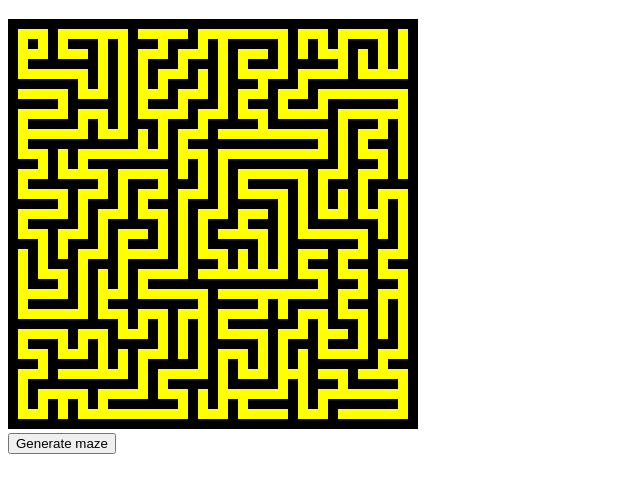
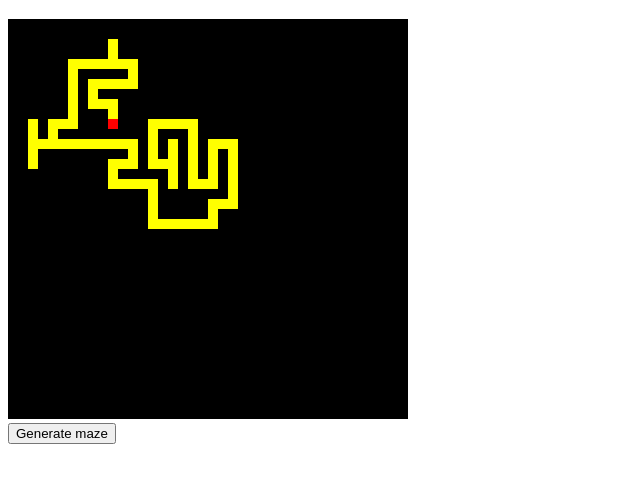
Before and after one commit to dpMelian/maze-generator, a plain HTML site: page index.html in a window 1280 px wide. Both pictures are taken after a click on the button "Generate maze". Shown: the part 61-554 px from the top of the page, without its empty margins (0-640 px from the left). Drawn offline with Linux system fonts and the light colour scheme.

Commit message:
Changed algorithm to backtrack

```diff
--- a/index.html
+++ b/index.html
@@ -12,5 +12,6 @@
         </div>
 
         <script type="text/javascript" src="src/maze.js"></script>
+        <script type="text/javascript" src="src/stack.js"></script>
     </body>
 </html>
--- a/src/maze.js
+++ b/src/maze.js
@@ -1,27 +1,33 @@
 const cellSize = 10;
-const rows = 41;
-const columns = 41;
-var cellsTest = createArray(rows, columns);
+const rows = 40;
+const columns = 40;
+var cells = createArray(rows, columns);
 var randomDirections = [];
+var stack;
+var counter = 0;
 
 function Maze() {
+    stack = new Stack();
     for(let i = 0; i < rows; i++){
         for(let j = 0; j < columns; j++){
-            cellsTest[i][j] = new Cell();
+            cells[i][j] = new Cell();
+            cells[i][j].x = i;
+            cells[i][j].y = j;
         }
     }
 
     const canvas = document.getElementById('maze');
 
-    canvas.width = 410;
-    canvas.height = 410;
+    canvas.width = 400;
+    canvas.height = 400;
 
     const ctx = canvas.getContext('2d');
     ctx.clearRect(0, 0, canvas.width, canvas.height);
 
     Draw(ctx);
 
-    generateMaze(ctx, 1, 3);
+    //generateMaze(ctx, 1, 3);
+    backtracker(ctx, 10, 10);
 
     Draw(ctx);
 }
@@ -29,11 +35,14 @@ function Maze() {
 const Draw = async(ctx) => {
     for(let i = 0; i < rows; i++){
         for(let j = 0; j < columns; j++){
-            if(cellsTest[i][j].isWall){
+            if(cells[i][j].isWall){
                 ctx.fillStyle = '#000000';
                 ctx.fillRect(i * cellSize, j * cellSize, cellSize, cellSize);
             } else {
                 ctx.fillStyle = '#ffff00';
+                if(i === 10 && j === 10){
+                    ctx.fillStyle = '#ff0000';
+                }
                 ctx.fillRect(i * cellSize, j * cellSize, cellSize, cellSize);
             }
         }
@@ -43,19 +52,129 @@ const Draw = async(ctx) => {
 class Cell{
     constructor(){
         this.isWall = true;
+        this.isVisited = false;
+        this.x = 0;
+        this.y = 0;
     }
 }
 
-function createArray(length) {
-    var arr = new Array(length || 0),
-        i = length;
+function backtracker(ctx, x, y) {
+    cells[x][y].isVisited = true;
+    cells[x][y].isWall = false;
+    stack.push(cells[x][y]);
 
-    if (arguments.length > 1) {
-        var args = Array.prototype.slice.call(arguments, 1);
-        while(i--) arr[length-1 - i] = createArray.apply(this, args);
+    counter++;
+
+    var randomDirections = [];
+    for(let i = 0; i < 4; i++){
+        if(!cells[x][y-2].isVisited && i == 0){
+            randomDirections.push(1);
+        }
+        if(!cells[x+2][y].isVisited && i == 1){
+            randomDirections.push(2);
+        }
+        if(!cells[x][y+2].isVisited && i == 2){
+            randomDirections.push(3);
+        }
+        if(!cells[x-2][y].isVisited && i == 3){
+            randomDirections.push(4);
+        }
+    }
+    var foo = stack.peek();
+    console.log(foo.x, foo.y);
+    shuffle(randomDirections);
+    if(randomDirections.length == 0){
+        console.log('************************')
+        stack.pop();
+        var topOfStack = stack.pop();
+        console.log(topOfStack.x, topOfStack.y);
+        backtracker(ctx, topOfStack.x, topOfStack.y);
     }
 
-    return arr;
+    for(let i = 0; i < randomDirections.length; i++){
+        if(counter == 60){
+            break;
+        }
+
+        switch(randomDirections[i]){
+            case 1: //up
+                if(cells[x][y-1] && !cells[x][y-2].isVisited && y-2 !== 0){
+                    stack.push(cells[x][y-2]);
+                    //stack.push(cells[x][y-1]);
+                    cells[x][y-2].isVisited = true;
+                    cells[x][y-1].isVisited = true;
+                    cells[x][y-2].isWall = false;
+                    cells[x][y-1].isWall = false;
+                    backtracker(ctx, x, y-2);
+                } else if(cells[x][y-2].isVisited && y-2 !== 0){
+                    backtracker(ctx, x, y);
+                } else if(y-2 === 0){
+                    stack.pop();
+                    stack.pop();
+                    var topOfStack = stack.peek();
+                    backtracker(ctx, topOfStack.x, topOfStack.y);
+                }
+                break;
+            case 2: //right
+                if(cells[x+2][y] && !cells[x+2][y].isVisited && x+2 !== 39){
+                    stack.push(cells[x+2][y]);
+                    //stack.push(cells[x+1][y]);
+                    cells[x+2][y].isVisited = true;
+                    cells[x+1][y].isVisited = true;
+                    cells[x+2][y].isWall = false;
+                    cells[x+1][y].isWall = false;
+                    backtracker(ctx, x+2, y);
+                } else if(cells[x+1][y].isVisited && x+2 !== 39){
+                    backtracker(ctx, x, y);
+                } else if(x+2 === 39){
+                    stack.pop();
+                    stack.pop();
+                    var topOfStack = stack.peek();
+                    backtracker(ctx, topOfStack.x, topOfStack.y);
+                }
+                break;
+            case 3: //down
+                if(cells[x][y+2] && !cells[x][y+2].isVisited && y+2 !== 39){
+                    stack.push(cells[x][y+2]);
+                    //stack.push(cells[x][y+1]);
+                    cells[x][y+2].isVisited = true;
+                    cells[x][y+1].isVisited = true;
+                    cells[x][y+2].isWall = false;
+                    cells[x][y+1].isWall = false;
+                    backtracker(ctx, x, y+2);
+                } else if(cells[x][y+2].isVisited && y+2 !== 39){
+                    backtracker(ctx, x, y);
+                } else if(y+2 === 39){
+                    stack.pop();
+                    stack.pop();
+                    var topOfStack = stack.peek();
+                    backtracker(ctx, topOfStack.x, topOfStack.y);
+                }
+                break;
+            case 4: //left
+                if(cells[x-2][y] && !cells[x-2][y].isVisited && x-2 !== 0){
+                    stack.push(cells[x-2][y]);
+                    //stack.push(cells[x-1][y]);
+                    cells[x-2][y].isVisited = true;
+                    cells[x-1][y].isVisited = true;
+                    cells[x-2][y].isWall = false;
+                    cells[x-1][y].isWall = false;
+                    backtracker(ctx, x-2, y);
+                } else if(cells[x-2][y].isVisited && x-2 !== 0){
+                    backtracker(ctx, x, y);
+                } else if(x-2 === 0){
+                    stack.pop();
+                    stack.pop();
+                    var topOfStack = stack.peek();
+                    backtracker(ctx, topOfStack.x, topOfStack.y);
+                }
+                break;
+            default:
+                break;
+        }
+    }
+
+
 }
 
 function generateMaze(ctx, r, c) {
@@ -67,9 +186,9 @@ function generateMaze(ctx, r, c) {
             if(r-2 <= 0){
                 continue;
             }
-            if(cellsTest[r-2][c].isWall) {
-                cellsTest[r-2][c].isWall = false;
-                cellsTest[r-1][c].isWall = false;
+            if(cells[r-2][c].isWall) {
+                cells[r-2][c].isWall = false;
+                cells[r-1][c].isWall = false;
                 generateMaze(ctx, r-2, c);
             }
             break;
@@ -77,9 +196,9 @@ function generateMaze(ctx, r, c) {
             if (c+2 >= rows-1){
                 continue;
             }
-            if(cellsTest[r][c+2].isWall) {
-                cellsTest[r][c+2].isWall = false;
-                cellsTest[r][c+1].isWall = false;
+            if(cells[r][c+2].isWall) {
+                cells[r][c+2].isWall = false;
+                cells[r][c+1].isWall = false;
                 generateMaze(ctx, r, c+2);
             }
             break;
@@ -87,9 +206,9 @@ function generateMaze(ctx, r, c) {
             if(r+2 >= columns-1){
                 continue;
             }
-            if(cellsTest[r+2][c].isWall){
-                cellsTest[r+2][c].isWall = false;
-                cellsTest[r+1][c].isWall = false;
+            if(cells[r+2][c].isWall){
+                cells[r+2][c].isWall = false;
+                cells[r+1][c].isWall = false;
                 generateMaze(ctx, r+2, c);
             }
             break;
@@ -97,9 +216,9 @@ function generateMaze(ctx, r, c) {
             if(c-2 <= 0){
                 continue;
             }
-            if(cellsTest[r][c-2].isWall){
-                cellsTest[r][c-2].isWall = false;
-                cellsTest [r][c-1].isWall = false;
+            if(cells[r][c-2].isWall){
+                cells[r][c-2].isWall = false;
+                cells [r][c-1].isWall = false;
                 generateMaze(ctx, r, c-2);
             }
             break;
@@ -117,6 +236,18 @@ function generateDirections() {
     return randomDirections;
 }
 
+function createArray(length) {
+    var arr = new Array(length || 0),
+        i = length;
+
+    if (arguments.length > 1) {
+        var args = Array.prototype.slice.call(arguments, 1);
+        while(i--) arr[length-1 - i] = createArray.apply(this, args);
+    }
+
+    return arr;
+}
+
 function shuffle(a) {
     for (let i = a.length - 1; i > 0; i--) {
         const j = Math.floor(Math.random() * (i + 1));
```
